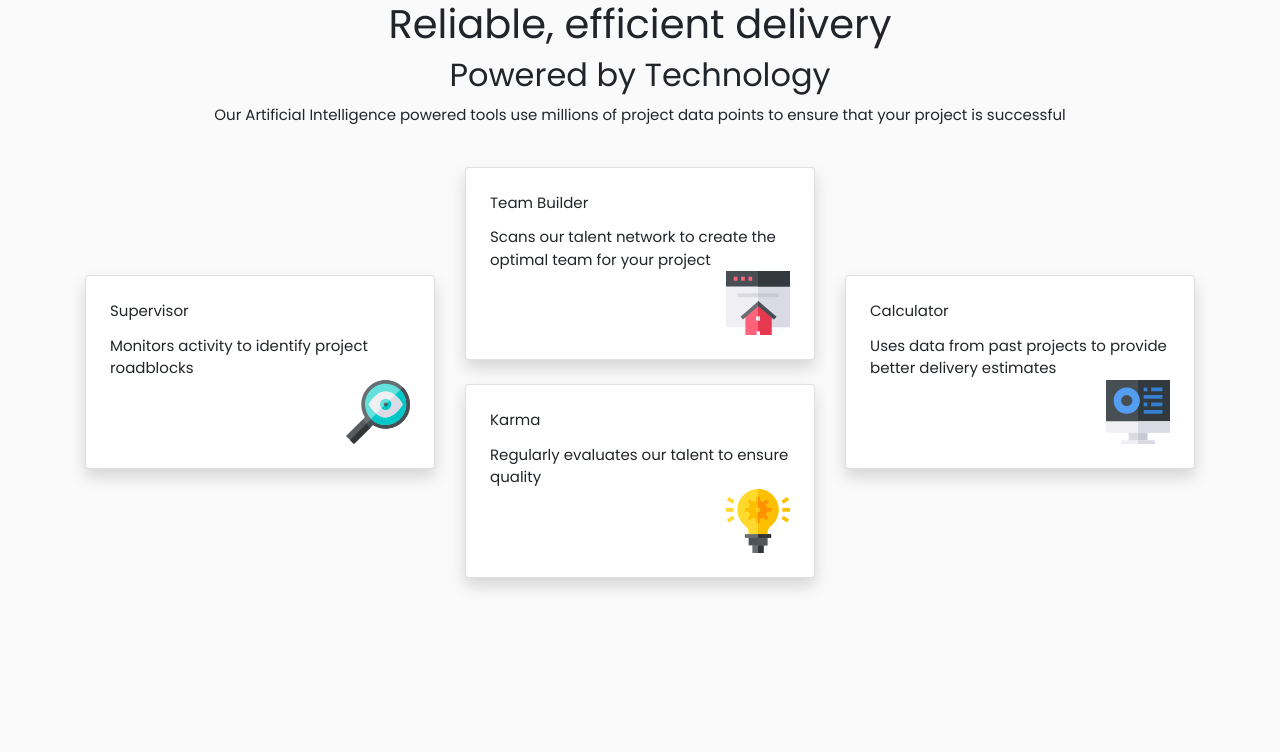
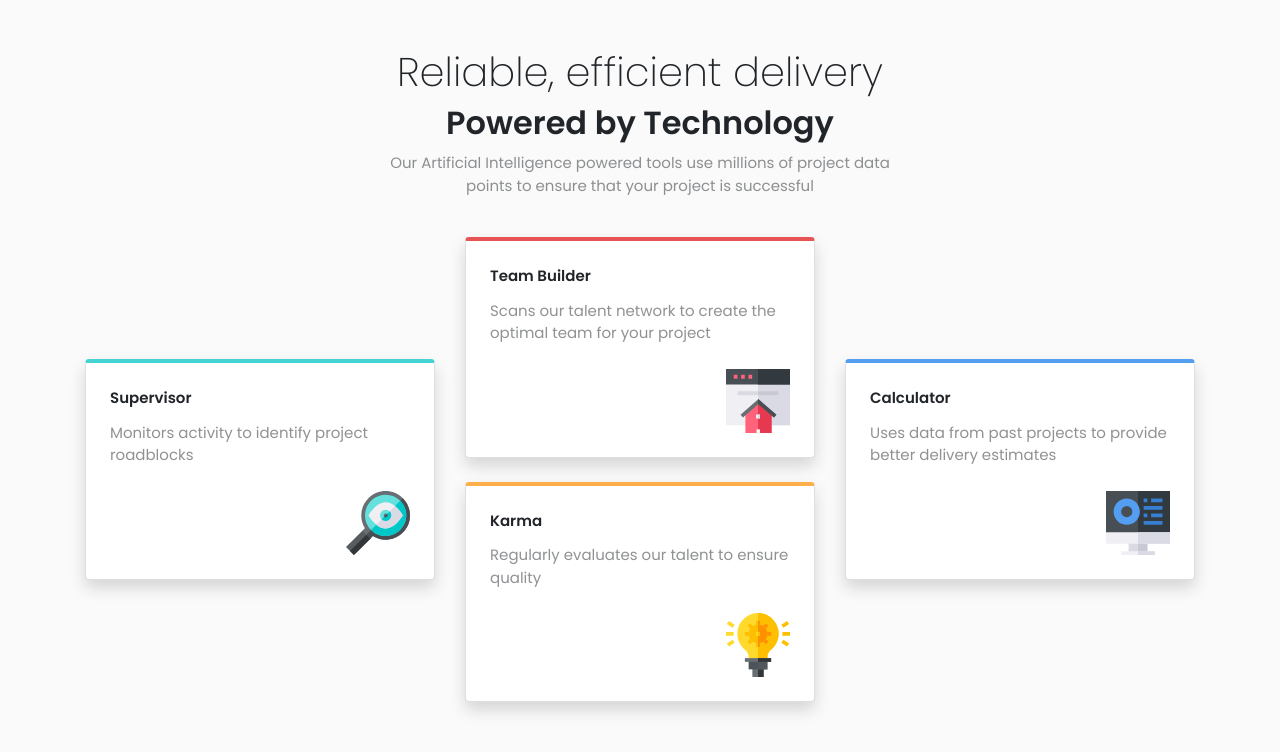
Before and after one commit to mmarcot/Template-Four-card-feature-section, a plain HTML site: page index.html in a window 1280 px wide. Drawn offline with Linux system fonts and the light colour scheme.

Commit message:
templated finished

```diff
--- a/index.html
+++ b/index.html
@@ -11,50 +11,52 @@
 </head>
 <body>
 	<div class="container">
-		<h1 class="text-center">
+		<h1 class="text-center mt-5">
 			Reliable, efficient delivery<br>
 			<small>Powered by Technology</small>
 		</h1>
 
-		<p class="text-center">
-			Our Artificial Intelligence powered tools use millions of project data points
-			to ensure that your project is successful
-		</p>
+		<div class="row">
+			<p class="intro col-md-6 text-center mx-auto">
+				Our Artificial Intelligence powered tools use millions of project data points
+				to ensure that your project is successful
+			</p>
+		</div>
 
 		<div class="row">
 			<div class="col-sm-4 my-auto">
-				<div class="card shadow my-4 p-4">
+				<div class="card supervisor shadow my-4 p-4">
 					<div class="card-title">Supervisor</div>
 					<div class="card-content">Monitors activity to identify project roadblocks</div>
-					<div class="text-right">
+					<div class="text-right mt-4">
 						<img src="images/icon-supervisor.svg"></img>
 					</div>
 				</div>
 			</div>
 
 			<div class="col-sm-4">
-				<div class="card shadow my-4 p-4">
+				<div class="card team-builder shadow my-4 p-4">
 					<div class="card-title">Team Builder</div>
 					<div class="card-content">Scans our talent network to create the optimal team for your project</div>
-					<div class="text-right">
+					<div class="text-right mt-4">
 						<img src="images/icon-team-builder.svg"></img>
 					</div>
 				</div>
 
-				<div class="card shadow my-4 p-4">
+				<div class="card karma shadow my-4 p-4">
 					<div class="card-title">Karma</div>
 					<div class="card-content">Regularly evaluates our talent to ensure quality</div>
-					<div class="text-right">
+					<div class="text-right mt-4">
 						<img src="images/icon-karma.svg"></img>
 					</div>
 				</div>
 			</div>
 
 			<div class="col-sm-4 my-auto">
-				<div class="card shadow my-4 p-4">
+				<div class="card calculator shadow my-4 p-4">
 					<div class="card-title">Calculator</div>
 					<div class="card-content">Uses data from past projects to provide better delivery estimates</div>
-					<div class="text-right">
+					<div class="text-right mt-4">
 						<img src="images/icon-calculator.svg"></img>
 					</div>
 				</div>
--- a/style.css
+++ b/style.css
@@ -3,3 +3,39 @@ body {
     font-family: 'Poppins', sans-serif;
     background-color: hsl(0, 0%, 98%);
 }
+
+h1 {
+    font-weight: 200;
+}
+
+h1 small {
+    font-weight: 600;
+}
+
+.card-title {
+    font-weight: 600;
+}
+
+.card-content {
+    opacity: 0.5;
+}
+
+.intro {
+    opacity: 0.5;
+}
+
+.card.supervisor {
+    border-top: 4px solid hsl(180, 62%, 55%);
+}
+
+.card.team-builder {
+    border-top: 4px solid hsl(0, 78%, 62%);
+}
+
+.card.karma {
+    border-top: 4px solid hsl(34, 97%, 64%);
+}
+
+.card.calculator {
+    border-top: 4px solid hsl(212, 86%, 64%);
+}
```
